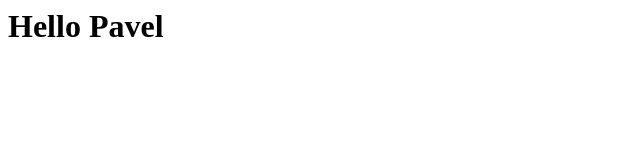
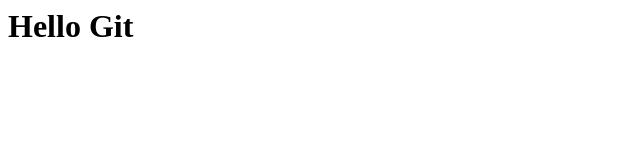
Before and after one commit to paveldyachok/git-sample, a plain HTML site: page index.html in a window 1280 px wide. Shown: the full height of the page, 0-640 px from the left. Drawn offline with Linux system fonts and the light colour scheme.

Commit message:
Revert "wrong commit"
This reverts commit 713303e14beb0412c702e809e021d2374925466d.

```diff
--- a/index.html
+++ b/index.html
@@ -1 +1 @@
-<h1>Hello Pavel</h1>
+<h1>Hello Git</h1>
```
